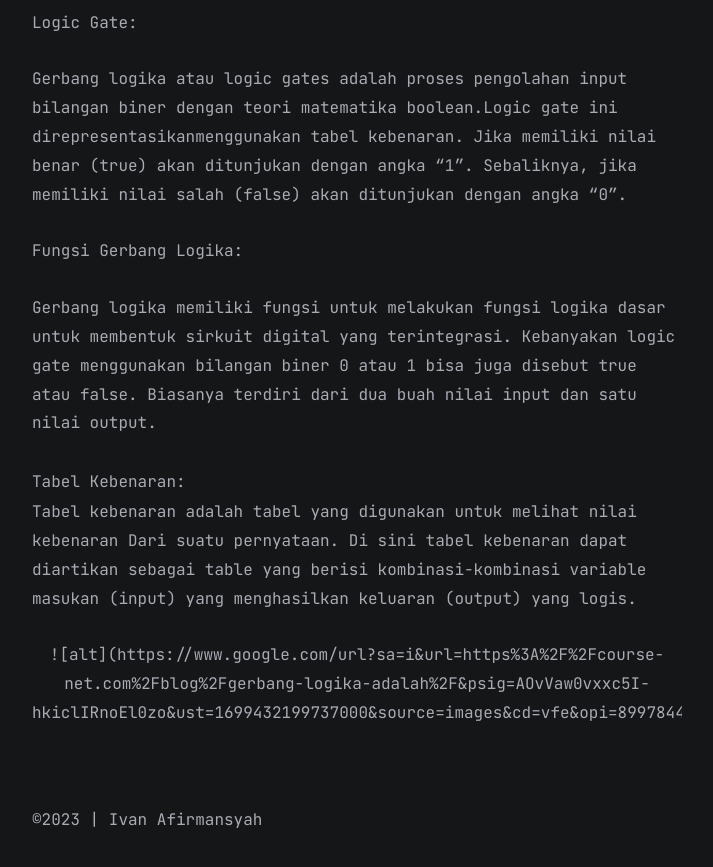
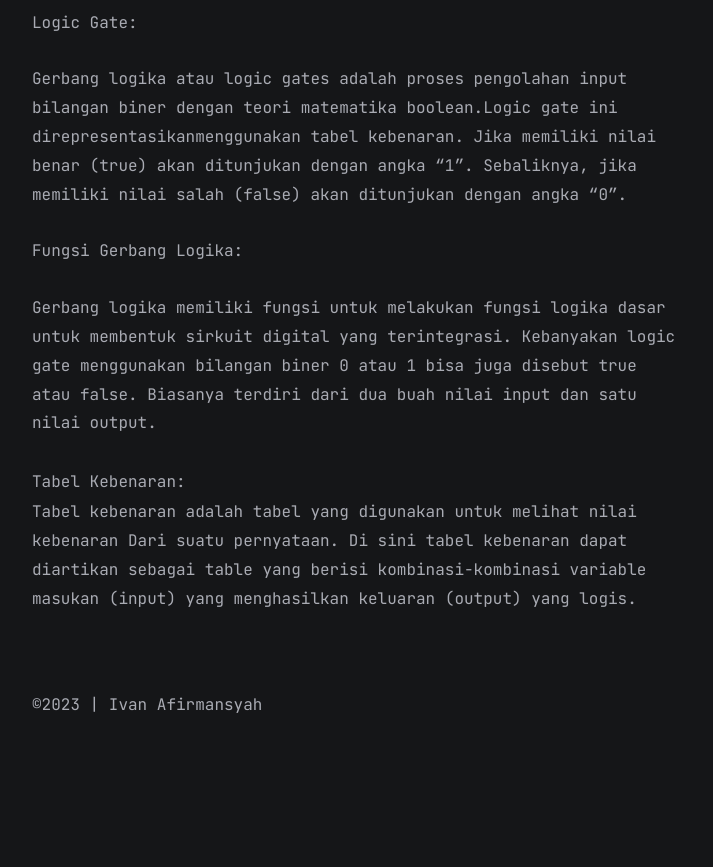
Before and after one commit to shera1402/shera1402.github.io, a Jekyll site: the page built from all_collections/_posts/2023-11-07-Resume-Arsikom.md, in a window 1280 px wide and 900 px high, scrolled down 5771 px. Shown: the top 867 px of the window, without its empty margins (283-996 px from the left). Built offline with Jekyll 4.4.1, drawn with Linux system fonts in a browser that asks for light colours; comment, search, counter and statistics services are not loaded; a style sheet for code colours, icons or effects is not loaded; after the commit the page ends 6556 px from its top, so only the background shows below that.

Commit message:
Update 2023-11-07-Resume-Arsikom.md

```diff
--- a/all_collections/_posts/2023-11-07-Resume-Arsikom.md
+++ b/all_collections/_posts/2023-11-07-Resume-Arsikom.md
@@ -134,4 +134,3 @@ Tabel Kebenaran:
 suatu pernyataan. Di sini tabel kebenaran dapat diartikan sebagai table yang berisi
 kombinasi-kombinasi variable masukan (input) yang menghasilkan keluaran (output)
 yang logis.</p>
-<span style="display:block;text-align:center">![alt](https://www.google.com/url?sa=i&url=https%3A%2F%2Fcourse-net.com%2Fblog%2Fgerbang-logika-adalah%2F&psig=AOvVaw0vxxc5I-hkiclIRnoEl0zo&ust=1699432199737000&source=images&cd=vfe&opi=89978449&ved=0CBEQjRxqFwoTCKiyrre8sYIDFQAAAAAdAAAAABAE)</span>
```
